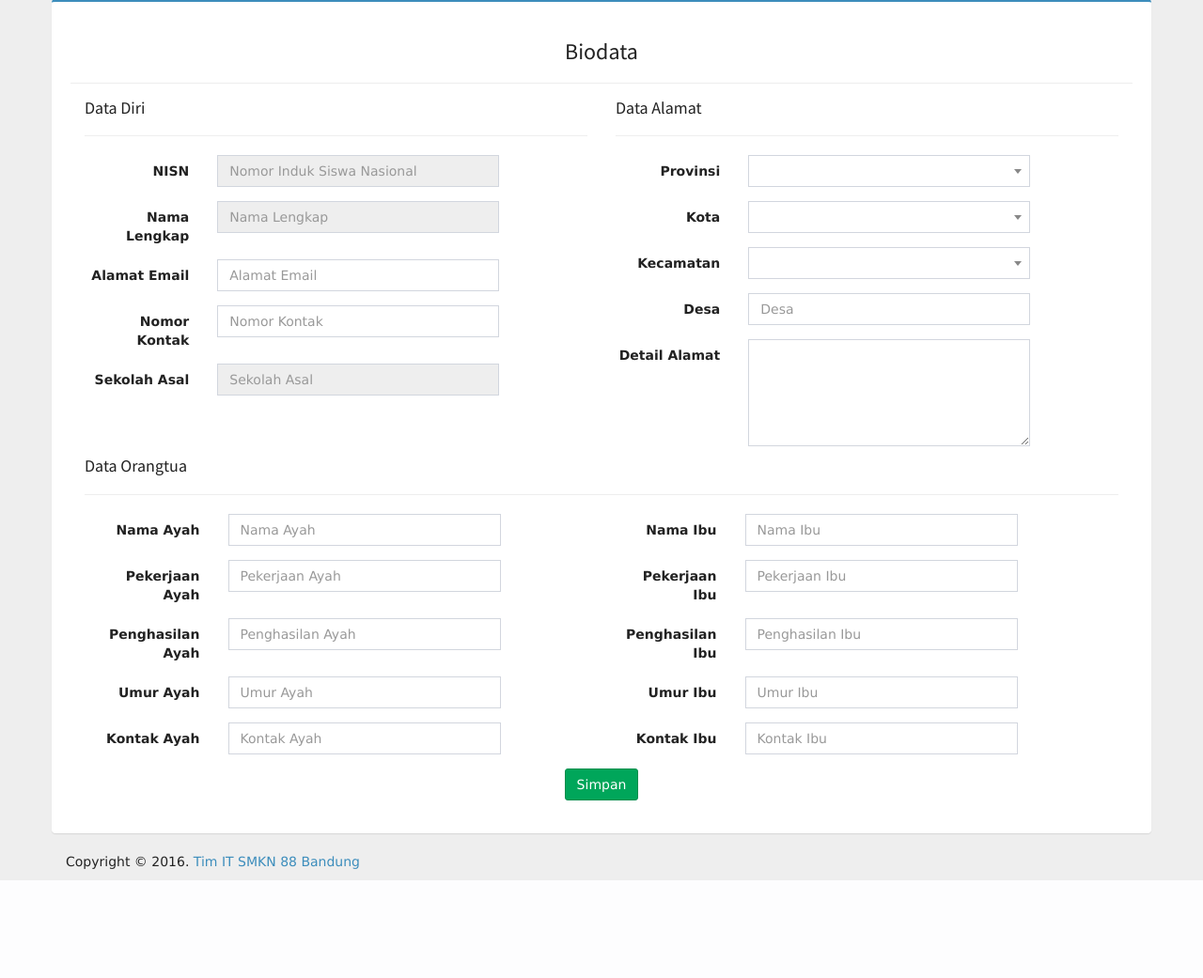
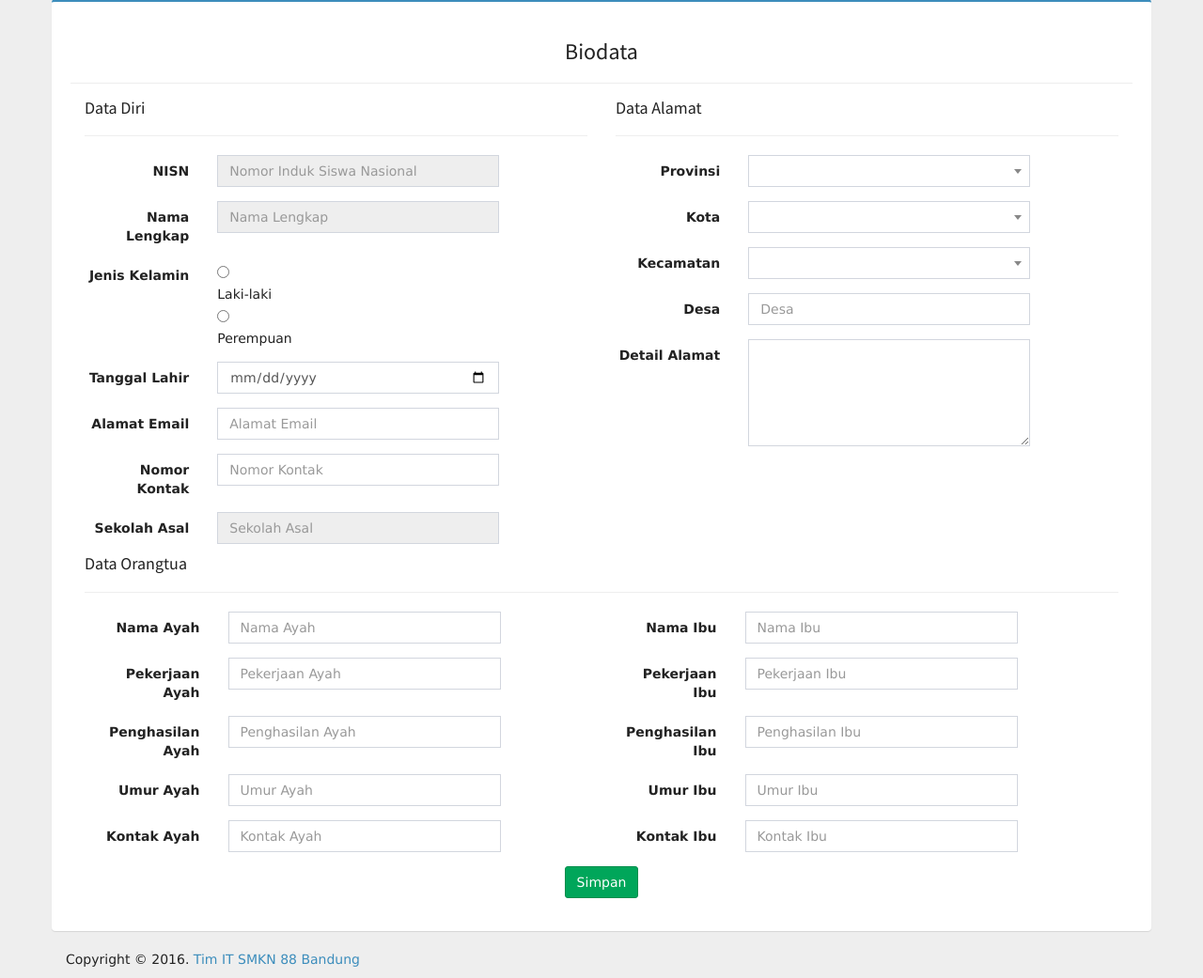
Before and after one commit to edikusyanto08/ppdb-promnet, a CodeIgniter app: page /tubes/index.php/siswa/biodata in a window 1280 px wide. Shown: the part 119-1160 px from the top of the page at 94% size. Before the commit the page ends 1056 px from the top, so only its background shows below. Run offline with CodeIgniter, Linux system fonts and the light colour scheme; data that the repository does not hold is empty; some libraries are stand-ins or nearby versions.

Commit message:
tambah jk, tgl_lahir

```diff
--- a/application/views/user/layout/nav_siswa.php
+++ b/application/views/user/layout/nav_siswa.php
@@ -41,8 +41,8 @@
             <span class="caret"></span>
           </a>
           <ul class="dropdown-menu">
-            <li class="<?php if(isset($menu_profile)) echo"active"; ?>"><a href="<?php echo base_url('siswa/profile'); ?>">Profile</a></li>
-            <li><a href="<?php echo base_url('siswa/pemberitahuan'); ?>">Pemberitahuan</a></li>
+<!--             <li class="<?php if(isset($menu_profile)) echo"active"; ?>"><a href="<?php echo base_url('siswa/profile'); ?>">Profile</a></li>
+            <li><a href="<?php echo base_url('siswa/pemberitahuan'); ?>">Pemberitahuan</a></li>-->
             <li><a href="<?php echo base_url('siswa/pengaturan'); ?>">Pengaturan</a></li>
             <li role="separator" class="divider"></li>
             <li><a href="<?php echo base_url('ppdb/logout'); ?>">Logout</a></li>
--- a/application/views/user/siswa/biodata.php
+++ b/application/views/user/siswa/biodata.php
@@ -58,6 +58,21 @@
 		              <label for="nama_lengkap" class="col-sm-3 col-md-3 col-xs-12 control-label">Nama Lengkap</label>
 		              <div class="col-sm-7">
 		                <input type="text" class="form-control" name="nama_lengkap" id="nama_lengkap" value="<?php echo $siswa['siswa']->nama_lengkap; ?>" placeholder="Nama Lengkap" required disabled />
+		              </div>
+		            </div>
+
+					<div class="form-group">
+		              <label for="jenis_kelamin" class="col-sm-3 col-md-3 col-xs-12 control-label">Jenis Kelamin</label>
+		              <div class="col-sm-7">
+		                <input type="radio" class="radio" name="jenis_kelamin" id="jenis_kelamin" value="<?php echo $siswa['siswa']->jenis_kelamin; ?>" required />Laki-laki
+		                <input type="radio" class="radio" name="jenis_kelamin" id="jenis_kelamin" value="<?php echo $siswa['siswa']->jenis_kelamin; ?>" required />Perempuan
+		              </div>
+		            </div>
+
+					<div class="form-group">
+		              <label for="tgl_lahir" class="col-sm-3 col-md-3 col-xs-12 control-label">Tanggal Lahir</label>
+		              <div class="col-sm-7">
+		                <input type="date" class="form-control" name="tgl_lahir" id="tgl_lahir" value="<?php echo $siswa['siswa']->tgl_lahir; ?>" placeholder="Tanggal Lahir" required />
 		              </div>
 		            </div>
 
```
Also changed, not shown: application/views/landingpage/layout/body.php (+5 -5 lines).
